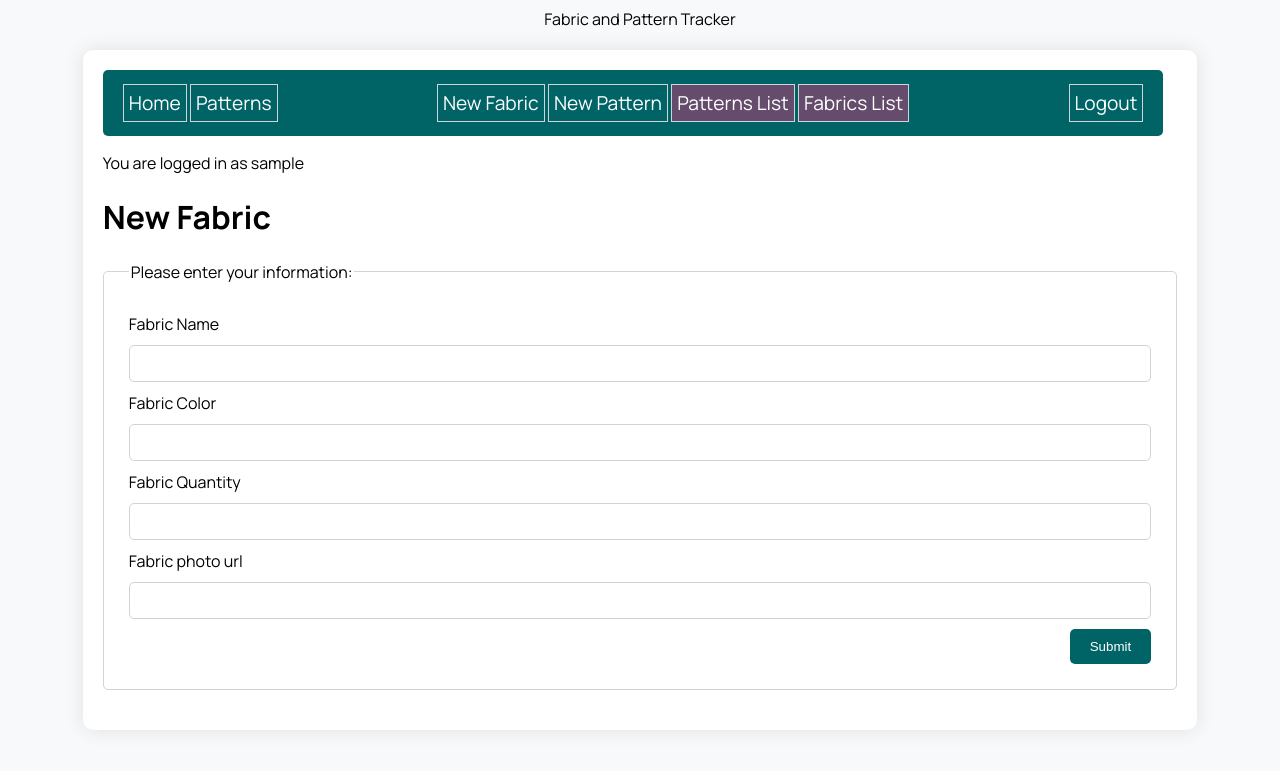
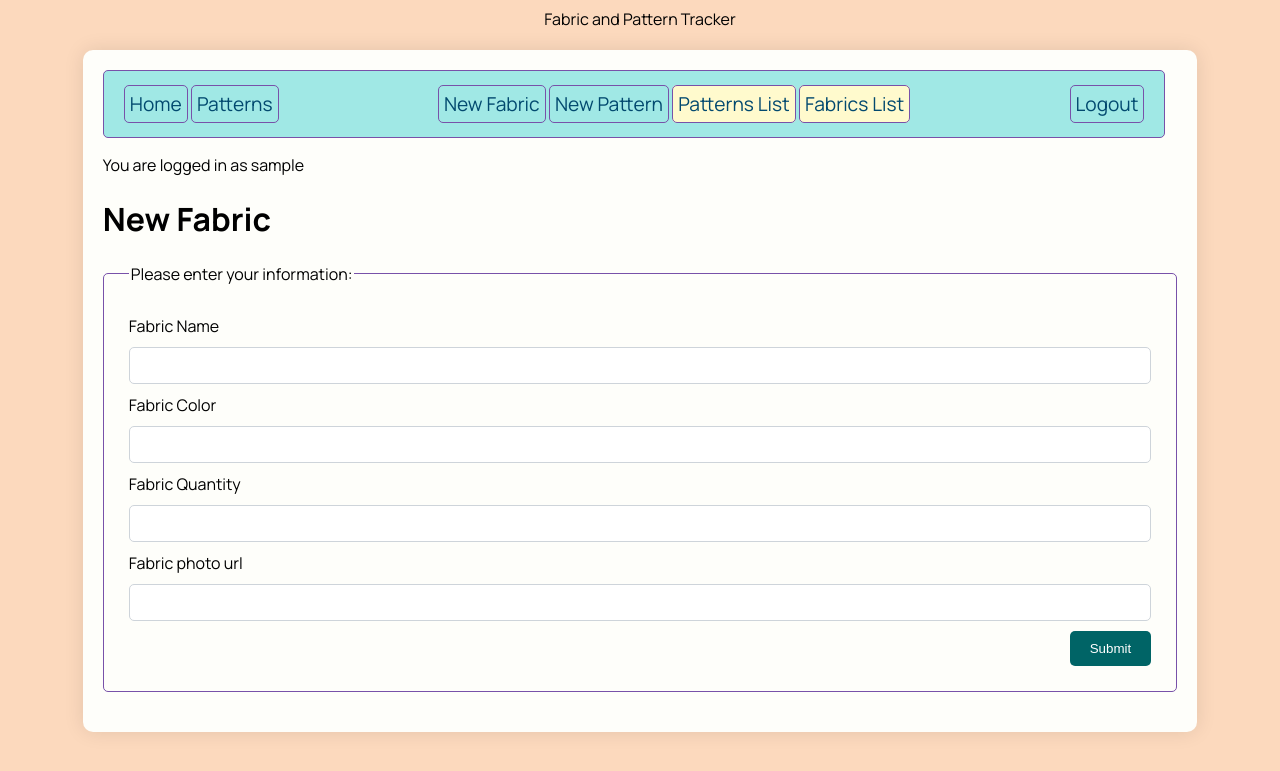
Before and after one commit to kangjoa/sew-serious, a Flask app: page /new_fabric in a window 1280 px wide. Shown: the top 771 px of the page. Run offline with Flask 3, Linux system fonts and the light colour scheme; the visitor is signed in with stand-in values (Sample User, id 1).

Commit message:
Add new colors

```diff
--- a/sewing_app/static/style.css
+++ b/sewing_app/static/style.css
@@ -2,6 +2,20 @@
   --primary-color: #006466;
   --secondary-color: #3e1f47;
   --accent-color: #654c6c;
+  --blue: #a0e8e5;
+  --blue-dusty: #ced4da;
+  --dark-blue: #02496f;
+  --purple: #c9a0ff;
+  --dark-purple: #7851a9;
+  --pink: #ffd3e0;
+  --orange: #fcd9bd;
+  --green: #a6ffcb;
+  --yellow: #fffacd;
+  --gray-dark: #6b6e70;
+  --gray: #bdc0c2;
+  --gray-light: #ededed;
+  --black: #1a1110;
+  --baby-powder: #fefefa;
 }
 
 /* Body styles */
@@ -9,49 +23,17 @@ body {
   display: flex;
   flex-direction: column;
   align-items: center;
-  background-color: #f8f9fa;
+  background-color: var(--orange);
   font-family: 'Manrope', sans-serif;
 }
 
 #content {
   width: 85%;
-  background-color: white;
+  background-color: var(--baby-powder);
   padding: 20px;
   margin-top: 20px;
   border-radius: 10px;
   box-shadow: 0 0 20px rgba(0, 0, 0, 0.1);
-}
-
-nav {
-  width: 95%;
-  display: flex;
-  flex-direction: row;
-  justify-content: space-between;
-  background-color: var(--primary-color);
-  padding: 20px 20px;
-  border-radius: 5px;
-}
-
-nav a {
-  color: white;
-  text-decoration: none;
-  font-size: 1.2em;
-  border: 1px solid #ced4da;
-  padding: 5px;
-}
-
-@media (max-width: 750px) {
-  nav {
-    flex-direction: column;
-  }
-  nav a {
-    margin-top: 20px;
-    margin-bottom: 20px;
-  }
-}
-
-nav a:hover {
-  text-decoration: underline;
 }
 
 fieldset {
@@ -59,7 +41,7 @@ fieldset {
   flex-direction: column;
   margin: 20px 0;
   padding: 20px;
-  border: 1px solid #ced4da;
+  border: 1px solid var(--dark-purple);
   border-radius: 5px;
 }
 
@@ -89,7 +71,7 @@ input[type='submit']:hover {
 }
 
 div.fabric {
-  border: 1px solid #ced4da;
+  border: 1px solid var(--dark-purple);
   padding: 20px;
   margin-bottom: 20px;
   border-radius: 5px;
@@ -102,14 +84,14 @@ div.items {
 }
 
 div.pattern {
-  border: 1px solid #ced4da;
+  border: 1px solid var(--dark-purple);
   padding: 10px;
   margin-bottom: 20px;
   border-radius: 5px;
 }
 
 div.pattern-details {
-  border: 1px solid #ced4da;
+  border: 1px solid var(--dark-purple);
   margin: 10px;
   padding: 10px;
   text-align: center;
@@ -136,5 +118,47 @@ div.pattern-details {
 
 a.patterns-list,
 a.fabrics-list {
-  background-color: var(--accent-color);
+  background-color: var(--yellow);
 }
+
+a:visited {
+  color: var(--dark-blue);
+}
+
+a {
+  color: var(--dark-blue);
+}
+
+nav {
+  width: 95%;
+  display: flex;
+  flex-direction: row;
+  justify-content: space-between;
+  background-color: var(--blue);
+  padding: 20px 20px;
+  border: solid 1px var(--dark-purple);
+  border-radius: 5px;
+}
+
+nav a {
+  color: --var(black);
+  text-decoration: none;
+  font-size: 1.2em;
+  border: 1px solid var(--dark-purple);
+  border-radius: 5px;
+  padding: 5px;
+}
+
+@media (max-width: 750px) {
+  nav {
+    flex-direction: column;
+  }
+  nav a {
+    margin-top: 20px;
+    margin-bottom: 20px;
+  }
+}
+
+nav a:hover {
+  text-decoration: underline;
+}
```
